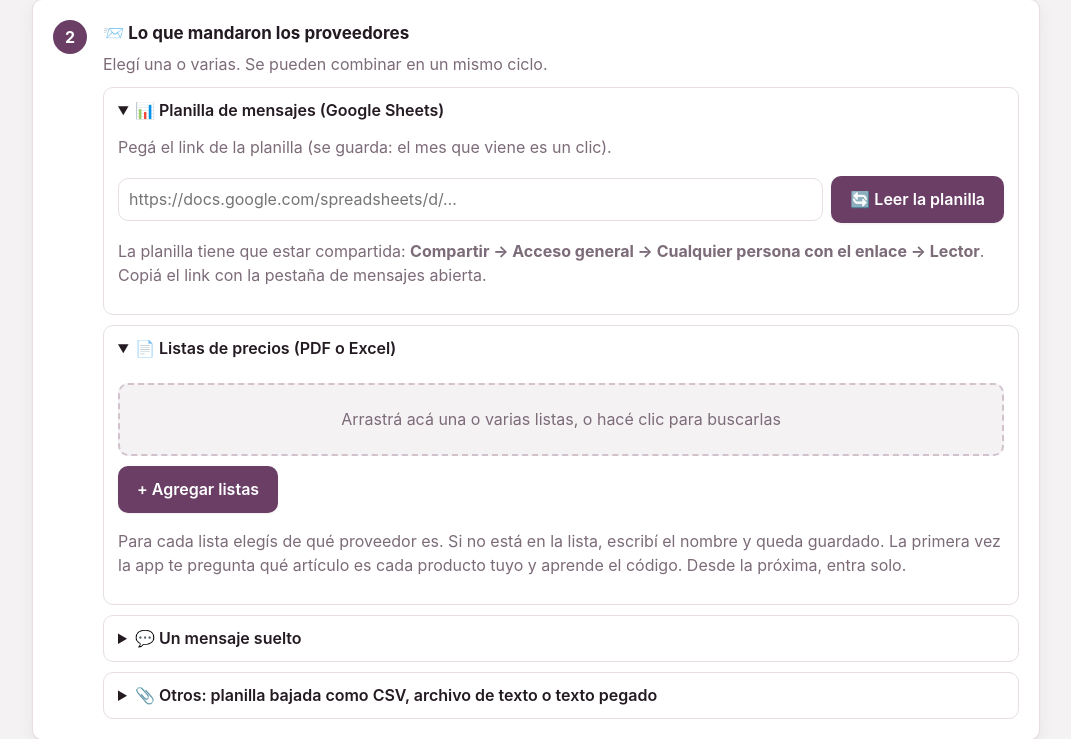
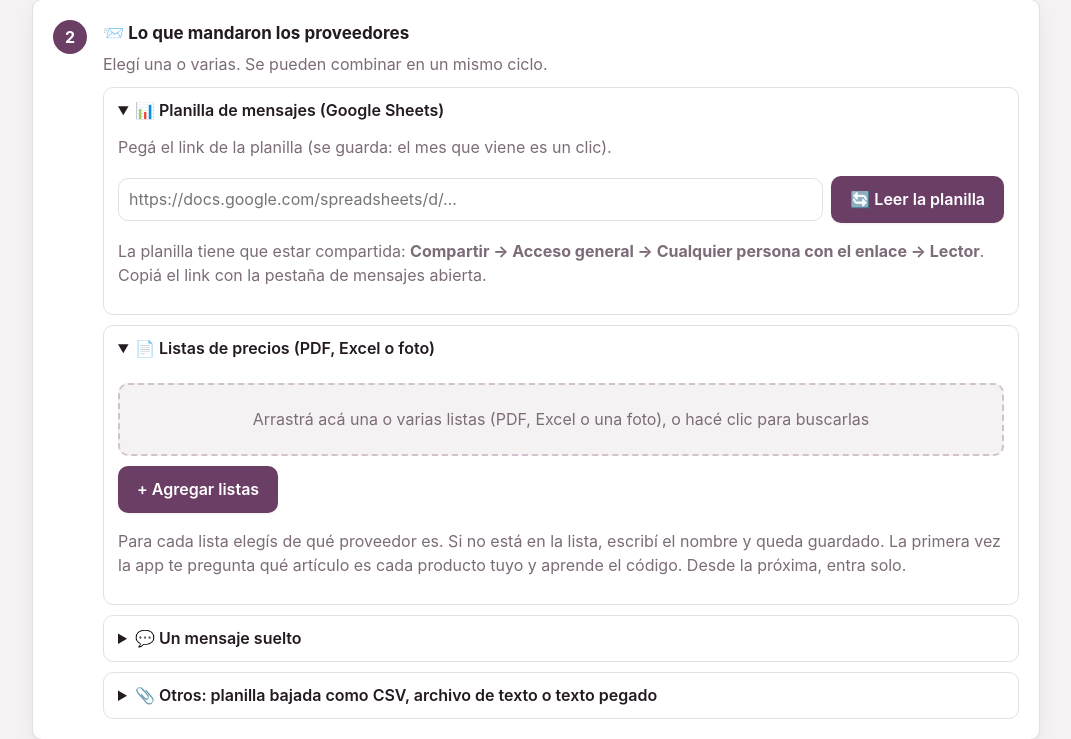
Before and after one commit to nicoftg7/cost-oo, a Flask app: template web/templates/inicio.html in a window 1280 px wide, after a click on "📄 Listas de precios (PDF, Excel o foto)". Shown: the part 531-1270 px from the top of the page, without its empty margins (104-1175 px from the left). Run offline with Flask 3, Linux system fonts and the light colour scheme; the template is opened without the code that fills it, so the values that code supplies are empty.

Commit message:
Let photos and code-less lists in from the upload screen
The cycle already read photos (OCR) and lists without item codes as a message
from that supplier, but the upload screen blocked both: the file picker only
offered PDF/Excel/CSV and the upload check required item codes. Adds a test that
uploads a photo through the screen.

Co-Authored-By: Claude Opus 5.5 <noreply@anthropic.com>
Claude-Session: https://claude.ai/code/session_01AkGM36svNgc1R8FZaBdRVp

```diff
--- a/web/app.py
+++ b/web/app.py
@@ -23,7 +23,7 @@ from core.memory import Memoria
 from core.output import (control, escribir_import, escribir_reporte, escribir_rotacion,
                          filas_historial, tabla_import)
 from core.parse import huella
-from core.pricelist import leer_lista
+from core.pricelist import leer_fuente
 from core.normalize import normalizar
 from core.providers import indice_proveedores
 from core import sheets
@@ -506,7 +506,7 @@ def fuente_lista():
     listas, nuevos = [], []
     try:
         if not archivos:
-            raise ErrorDeDatos("Arrastrá al menos una lista (PDF, Excel o CSV).")
+            raise ErrorDeDatos("Arrastrá al menos una lista (PDF, Excel, CSV o una foto).")
         for i, f in enumerate(archivos):
             prov = (provs[i] if i < len(provs) else "").strip()
             iva = ivas[i] if i < len(ivas) else ""
@@ -516,11 +516,13 @@ def fuente_lista():
                 raise ErrorDeDatos(f"Para {prov} falta decir si los precios de la lista incluyen IVA. "
                                    "Se pregunta una sola vez.")
             contenido = f.read()
-            articulos, no_leidos = leer_lista(f.filename, contenido, idx)
-            listas.append((f.filename, prov, iva, contenido, articulos, no_leidos))
+            # sin códigos (la foto de un folleto, el PDF de un productor) también vale: se lee
+            # como un mensaje de ese proveedor. Solo se frena si no hay ningún precio
+            leer_fuente(f.filename, contenido, idx)
+            listas.append((f.filename, prov, iva, contenido))
     except ErrorDeDatos as err:
         return pantalla_inicio(error=str(err), codigo=400)
-    for nombre, prov, iva, contenido, articulos, no_leidos in listas:
+    for nombre, prov, iva, contenido in listas:
         conocido = memoria.buscar_proveedor(prov)
         prov = memoria.registrar_proveedor(prov, tipo="lista")
         if not conocido:
--- a/web/templates/ayuda.html
+++ b/web/templates/ayuda.html
@@ -14,7 +14,7 @@ encuentra cada producto en Odoo y arma un archivo para importar los costos nuevo
         <li><b>La planilla de Google Sheets</b>, con un clic. Se leen sus tres pestañas: <b>Mensajes</b> (lo que se analiza),
           <b>Lista</b> (quiénes mandan lista: la app avisa cuál falta cargar) y <b>Manual</b> (los que se actualizan a mano:
           la app solo los recuerda).</li>
-        <li><b>Listas de precios</b> en PDF o Excel: arrastrás una o varias y elegís de qué proveedor es cada una.
+        <li><b>Listas de precios</b> en PDF, Excel o foto: arrastrás una o varias y elegís de qué proveedor es cada una.
           Si el proveedor no está, lo escribís y queda guardado.</li>
         <li><b>Un mensaje suelto</b>: elegís el proveedor y pegás el mensaje. Sirve para lo que llega a mitad de mes.</li>
       </ul></li>
--- a/web/templates/inicio.html
+++ b/web/templates/inicio.html
@@ -108,12 +108,12 @@ importar. Lo que no pueda resolver sola te lo pregunta.</p>
     </details>
 
     <details class="agregar" {% if estado and estado.fuentes %}open{% endif %}>
-      <summary>📄 Listas de precios (PDF o Excel)</summary>
+      <summary>📄 Listas de precios (PDF, Excel o foto)</summary>
       <div class="adentro">
         <form action="{{ url_for('fuente_lista') }}" method="post" enctype="multipart/form-data" id="form-listas">
           <label class="soltar">
-            <input type="file" name="listas" accept=".pdf,.xlsx,.xls,.csv" multiple required id="archivos-listas">
-            Arrastrá acá una o varias listas, o hacé clic para buscarlas
+            <input type="file" name="listas" accept=".pdf,.xlsx,.xls,.csv,.jpg,.jpeg,.png,.webp" multiple required id="archivos-listas">
+            Arrastrá acá una o varias listas (PDF, Excel o una foto), o hacé clic para buscarlas
           </label>
           <div id="filas-listas"></div>
           <button class="boton" type="submit" id="boton-listas" hidden>+ Agregar listas</button>
```
Also changed, not shown: LEEME - como usar.md (+1 -1 lines), tests/test_web.py (+26 -0 lines), CHANGELOG.md.
